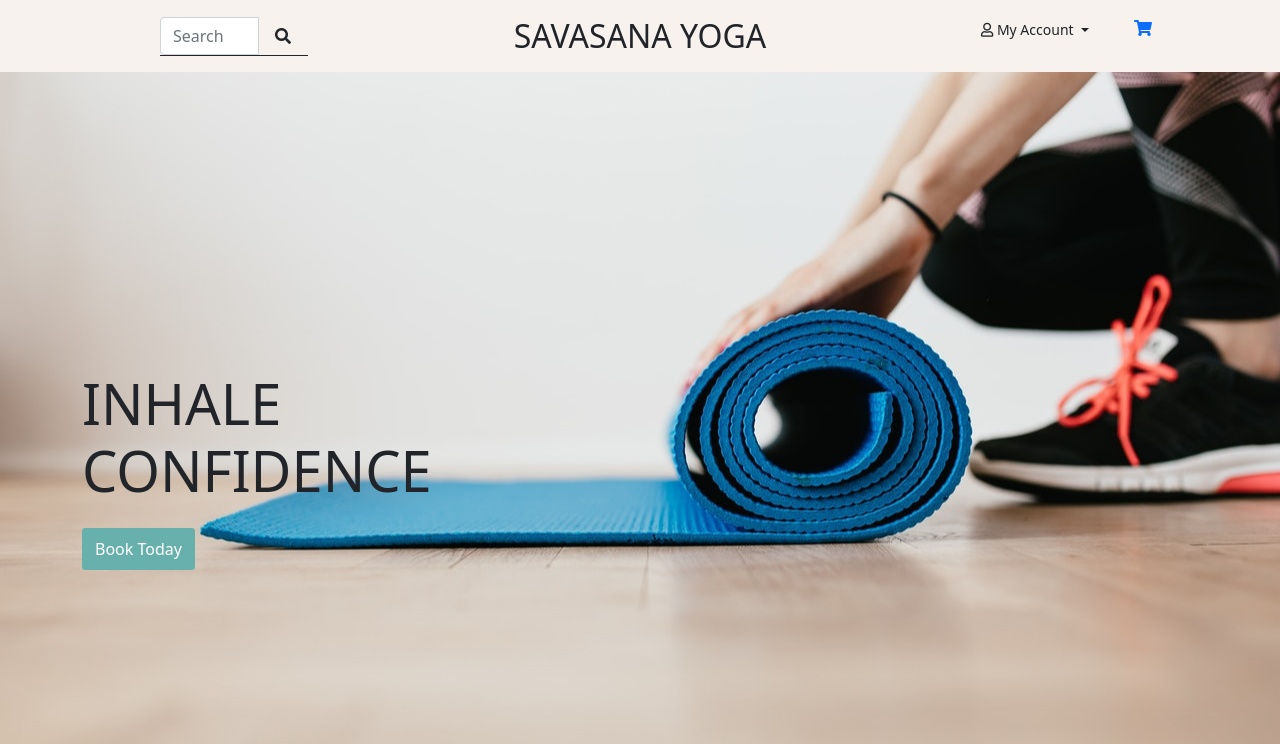
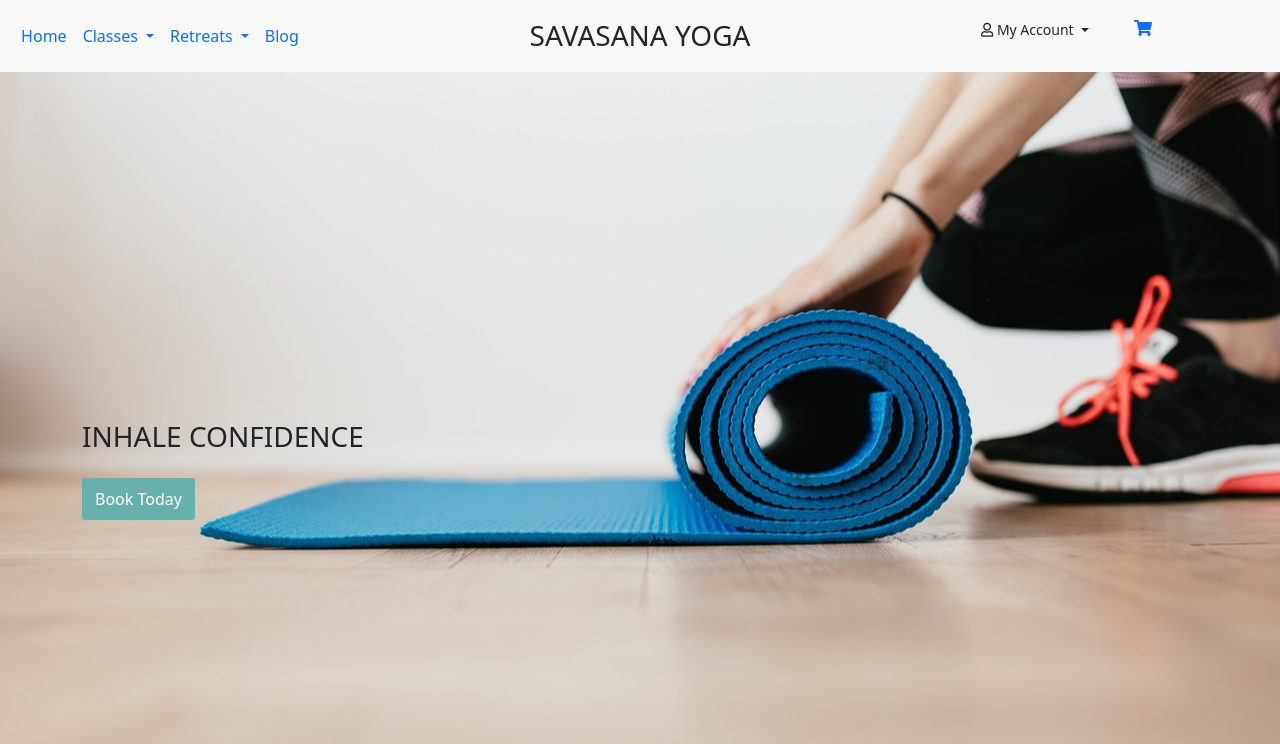
Before and after one commit to Code-Institute-Submissions/savasana_yoga, a Django app: page / in a window 1280 px wide. Shown: the top 744 px of the page. Run offline with Django 3.2, Linux system fonts and the light colour scheme; some libraries are stand-ins or nearby versions.

Commit message:
Insert 'includes' template into base template

```diff
--- a/static/css/base.css
+++ b/static/css/base.css
@@ -21,6 +21,7 @@
 .logo-font {
     text-transform: uppercase;
     color: #212529;
+    font-size: 28px;
 }
 
 .book-today-btn {
@@ -35,8 +36,8 @@
     color: #000;
 }
 
-#topnav {
-    background-color: #f7f2ee;
+.navbar-custom {
+    background-color: #FAF9F9;
 }
 
 
--- a/templates/base.html
+++ b/templates/base.html
@@ -35,20 +35,15 @@
     <title>Savasana Yoga {% block extra_title %}{% endblock %}</title>
     </head>
             <header class="container-fluid fixed-top">
-                <div id="topnav" class="row py-2">
+                <div id="topnav" class="row py-2 navbar-custom">
                     <div class="col-12 col-lg-3 my-auto py-1 py-lg-0">
-                        <form method="GET" action="">
-                            <div class="input-group w-50 ms-auto my-auto border-bottom border-dark">
-                                <input class="form-control search-bar" type="text" name="query" placeholder="Search">
-                                <div class="input-group-append">
-                                    <button class="form-control btn btn-search" type="submit">
-                                        <span class="icon search-icon">
-                                            <i class="fas fa-search"></i>
-                                        </span>
-                                    </button>
-                                </div>
-                            </div>
-                        </form>
+                        <nav class="navbar navbar-expand-lg bg-transparent">
+                            <button class="navbar-toggler" type="button" data-bs-toggle="collapse" data-bs-target="#main-nav" aria-controls="main-nav" aria-expanded="false" aria-label="Toggle navigation">
+                              <span class="navbar-toggler-icon"></span>
+                            </button>
+                            {% include 'includes/mobile_top_header.html' %}
+                            {% include 'includes/main_nav.html' %}
+                      </nav>
                     </div>
                     <div class="col-12 col-lg-6 my-auto my-auto py-lg-0 text-center">
                         <a href="{% url 'home' %}" class="nav-link nav-brand-link">
```
